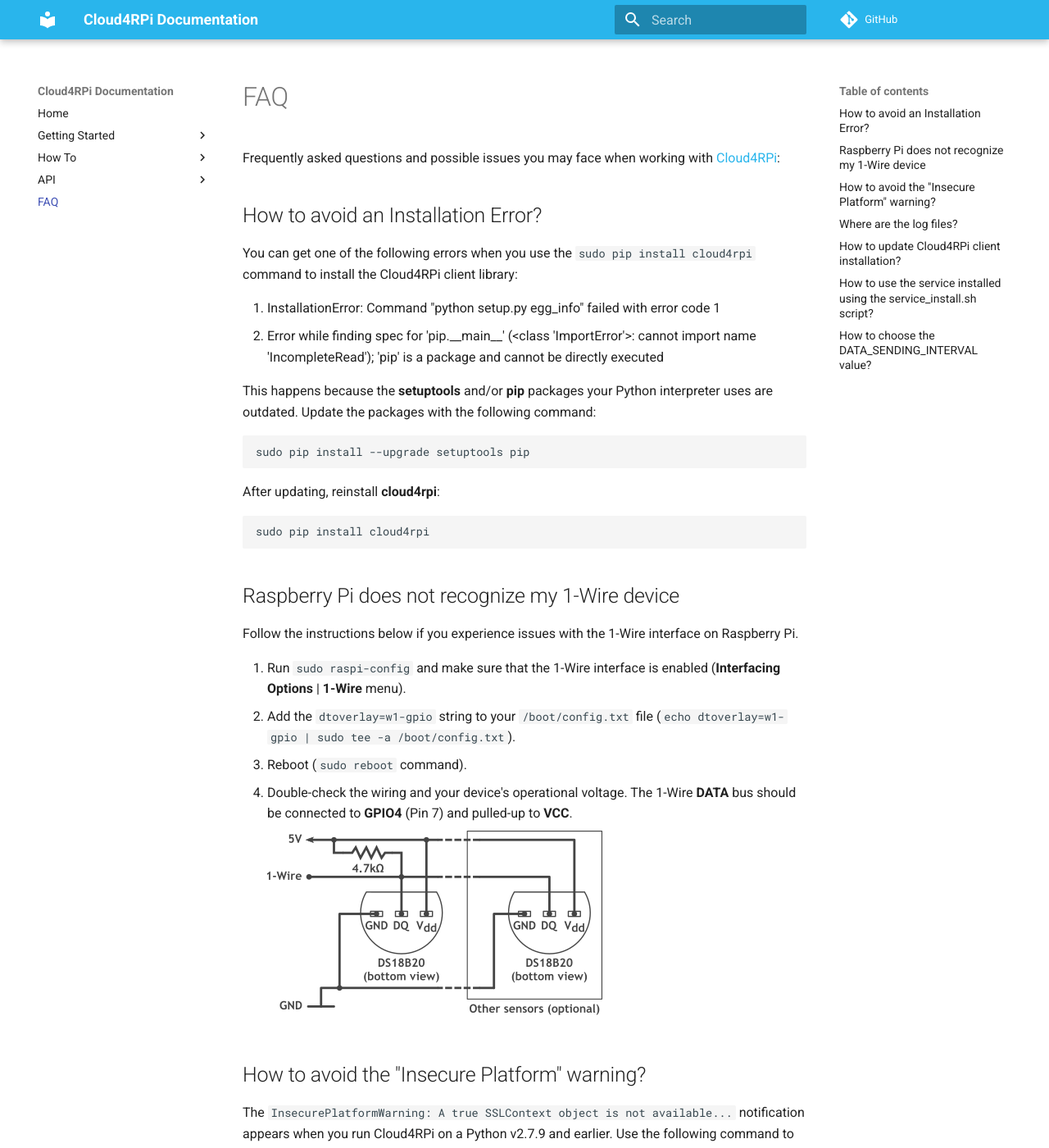
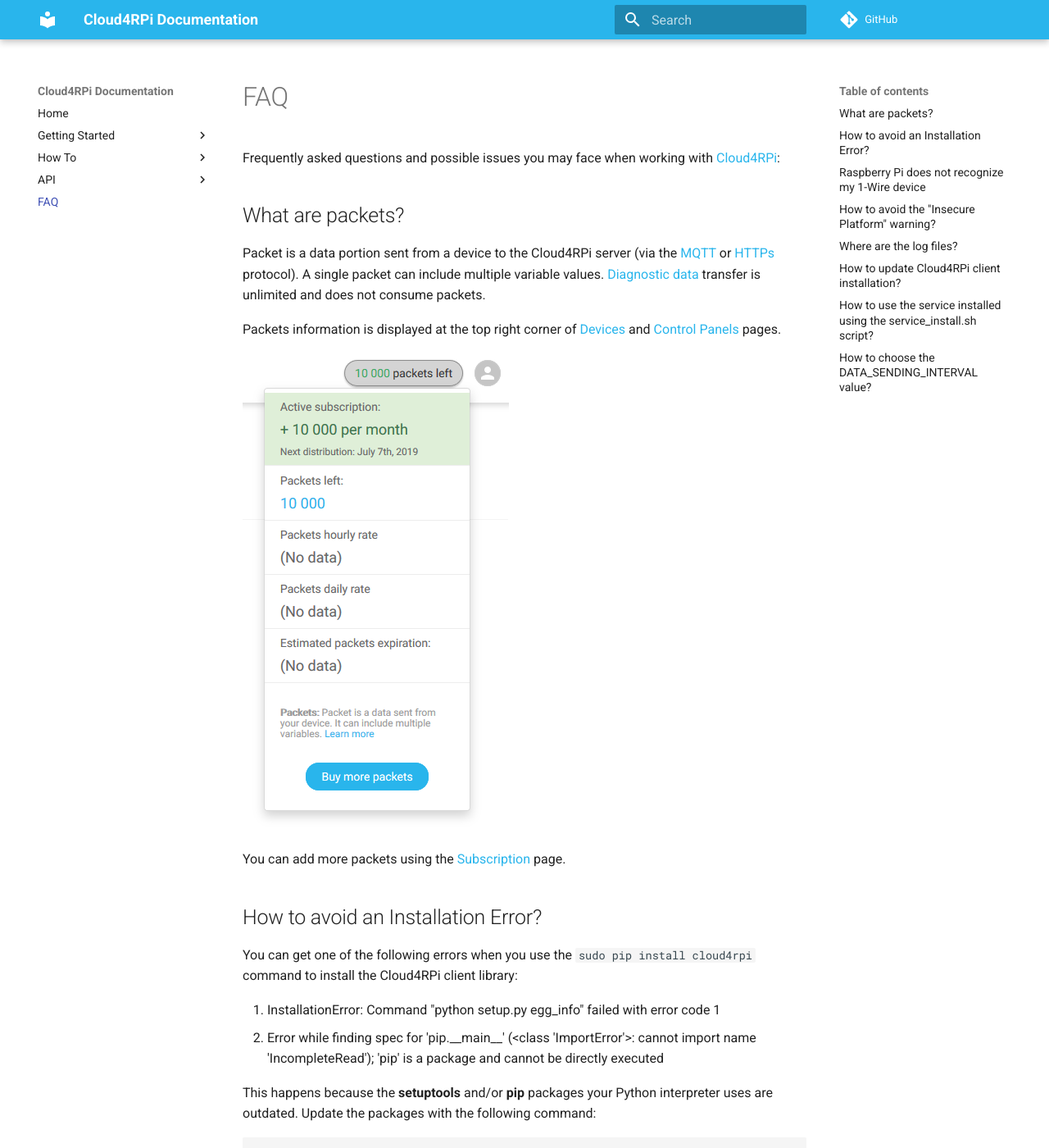
Before and after one commit to cloud4rpi/docs, an MkDocs documentation site: the page built from docs/faq.md, in a window 1280 px wide and 1400 px high. Shown: the whole window at 82% size. Built offline with MkDocs 1.6.1 and Material for MkDocs 9.7.7, drawn with Linux system fonts in a browser that asks for light colours; comment, search, counter and statistics services are not loaded.

Commit message:
What are packets

```diff
--- a/docs/faq.md
+++ b/docs/faq.md
@@ -1,4 +1,15 @@
 Frequently asked questions and possible issues you may face when working with [Cloud4RPi](https://cloud4rpi.io):
+
+## What are packets?
+
+Packet is a data portion sent from a device to the Cloud4RPi server (via the [MQTT](/api/mqtt/#cloud4rpi-mqtt-broker) or [HTTPs](/api/http/) protocol). A single packet can include multiple variable values. [Diagnostic data](/api/mqtt/#diagnostic-data) transfer is unlimited and does not consume packets.
+
+Packets information is displayed at the top right corner of [Devices](https://cloud4rpi.io/devices) and [Control Panels](https://cloud4rpi.io/control-panels) pages.
+
+![](packets.png)
+
+You can add more packets using the [Subscription](https://cloud4rpi.io/packets/purchase) page.
+
 
 ## How to avoid an Installation Error?
 
```
Also changed, not shown: docs/packets.png (added).
